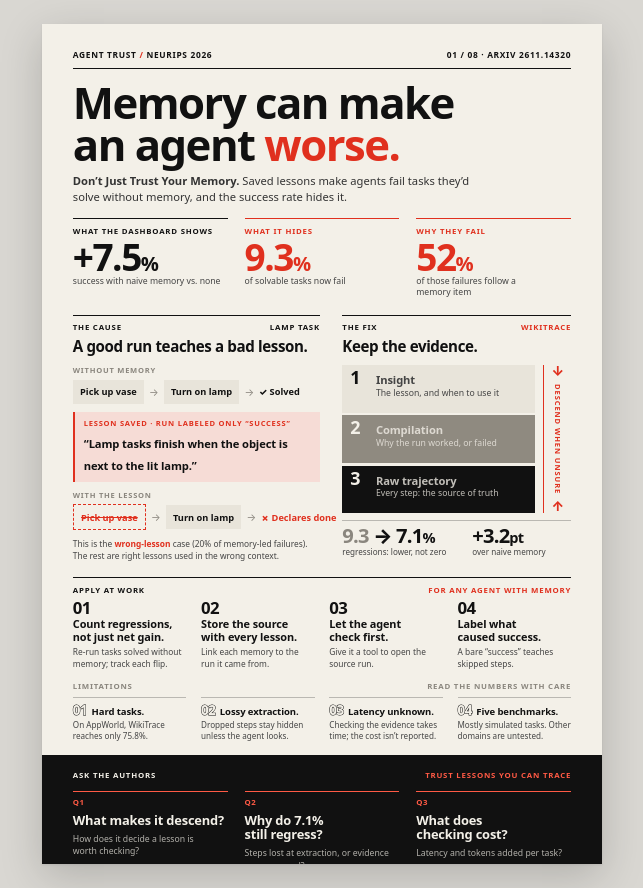
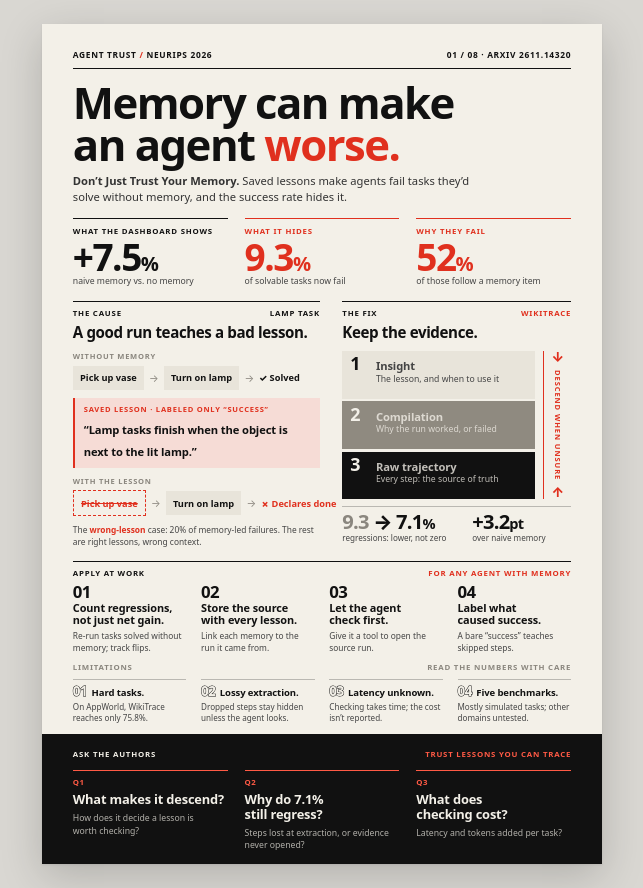
Before and after one commit to mengxuebi-mush/ai-papers-to-product, a plain HTML site: page posters/neurips-2026/01-dont-just-trust-your-memory.html in a window 1280 px wide. Shown: the whole page, without its empty margins (318-961 px from the left). Drawn offline with Linux system fonts and the light colour scheme.

Commit message:
Make posters fit on laptop-size screens
The system font switches to a wider optical size at small pixel sizes,
so poster #1 fit at 870px wide but ran 41px past the sheet at 640px,
about what a laptop browser shows. Turn optical sizing off in the shared
base CSS, and shorten six captions and three spacing values on #1 so it
fits from 560px (the minimum width) up. #4 already fits at every size.

Co-Authored-By: Claude <noreply@anthropic.com>

```diff
--- a/posters/neurips-2026/01-dont-just-trust-your-memory.html
+++ b/posters/neurips-2026/01-dont-just-trust-your-memory.html
@@ -33,7 +33,7 @@
   .hero p { font-size: 1.55cqw; line-height: 1.35; color: var(--ink-2); margin-top: .6cqw; text-wrap: pretty; }
 
   /* Middle: cause | fix */
-  .mid { display: grid; grid-template-columns: minmax(0,1.08fr) minmax(0,1fr); column-gap: 4cqw; margin-top: 2.8cqw; }
+  .mid { display: grid; grid-template-columns: minmax(0,1.08fr) minmax(0,1fr); column-gap: 4cqw; margin-top: 2.4cqw; }
   .mid section { display: flex; flex-direction: column; }
   .mid h2 { font-size: 2.7cqw; font-weight: 800; letter-spacing: -.025em; line-height: 1.05; margin-bottom: 1.8cqw; text-wrap: balance; }
   .sec-head { border-top: .35cqw solid var(--ink); padding-top: 1.2cqw; margin-bottom: 1.2cqw; display: flex; justify-content: space-between; }
@@ -75,7 +75,7 @@
   .fix-results p { font-size: 1.45cqw; line-height: 1.3; color: var(--ink-2); margin-top: .4cqw; white-space: nowrap; }
 
   /* Apply */
-  .apply { margin-top: 2.8cqw; }
+  .apply { margin-top: 2.4cqw; }
   .apply .sec-head span:last-child { color: var(--accent); }
   .apply ol { list-style: none; display: grid; grid-template-columns: repeat(4, 1fr); column-gap: 2.6cqw; }
   .apply li .num { font-size: 3cqw; display: block; margin-bottom: .5cqw; }
@@ -83,7 +83,7 @@
   .apply p { font-size: 1.5cqw; line-height: 1.38; color: var(--ink-2); text-wrap: pretty; }
 
   /* Limitations */
-  .limits { margin: 2cqw 0 2.4cqw; }
+  .limits { margin: 1.6cqw 0 2cqw; }
   .limits .label { color: var(--ink-3); margin-bottom: 1.2cqw; display: flex; justify-content: space-between; }
   .limits ol { list-style: none; display: grid; grid-template-columns: repeat(4, 1fr); column-gap: 2.6cqw; }
   .limits li { border-top: .12cqw solid var(--rule); padding-top: 1.1cqw; }
@@ -103,9 +103,9 @@
     <p class="lede"><strong>Don’t Just Trust Your Memory.</strong> Saved lessons make agents fail tasks they’d solve without memory, and the success rate hides it.</p>
 
     <div class="hero">
-      <div><span class="label">What the dashboard shows</span><span class="num">+7.5<small>%</small></span><p>success with naive memory vs. none</p></div>
+      <div><span class="label">What the dashboard shows</span><span class="num">+7.5<small>%</small></span><p>naive memory vs. no memory</p></div>
       <div class="hid"><span class="label">What it hides</span><span class="num">9.3<small>%</small></span><p>of solvable tasks now fail</p></div>
-      <div class="hid"><span class="label">Why they fail</span><span class="num">52<small>%</small></span><p>of those failures follow a memory item</p></div>
+      <div class="hid"><span class="label">Why they fail</span><span class="num">52<small>%</small></span><p>of those follow a memory item</p></div>
     </div>
 
     <div class="mid">
@@ -115,12 +115,12 @@
         <div class="run-label">Without memory</div>
         <div class="steps"><span class="step">Pick up vase</span><span class="arrow">→</span><span class="step">Turn on lamp</span><span class="arrow">→</span><span class="result ok">✓ Solved</span></div>
         <div class="lesson">
-          <span>Lesson saved · run labeled only “success”</span>
+          <span>Saved lesson · labeled only “success”</span>
           <q>Lamp tasks finish when the object is next to the lit lamp.</q>
         </div>
         <div class="run-label">With the lesson</div>
         <div class="steps"><span class="step gone">Pick up vase</span><span class="arrow">→</span><span class="step">Turn on lamp</span><span class="arrow">→</span><span class="result bad">✗ Declares done</span></div>
-        <p class="note">This is the <b>wrong-lesson</b> case (20% of memory-led failures). The rest are right lessons used in the wrong context.</p>
+        <p class="note">The <b>wrong-lesson</b> case: 20% of memory-led failures. The rest are right lessons, wrong context.</p>
       </section>
 
       <section class="fix">
@@ -144,7 +144,7 @@
     <div class="apply">
       <div class="sec-head label"><span>Apply at work</span><span>For any agent with memory</span></div>
       <ol>
-        <li><span class="num">01</span><h3>Count regressions, not just net gain.</h3><p>Re-run tasks solved without memory; track each flip.</p></li>
+        <li><span class="num">01</span><h3>Count regressions, not just net gain.</h3><p>Re-run tasks solved without memory; track flips.</p></li>
         <li><span class="num">02</span><h3>Store the source with every lesson.</h3><p>Link each memory to the run it came from.</p></li>
         <li><span class="num">03</span><h3>Let the agent check first.</h3><p>Give it a tool to open the source run.</p></li>
         <li><span class="num">04</span><h3>Label what caused success.</h3><p>A bare “success” teaches skipped steps.</p></li>
@@ -156,8 +156,8 @@
       <ol>
         <li><b><span class="num out">01</span>Hard tasks.</b><p>On AppWorld, WikiTrace reaches only 75.8%.</p></li>
         <li><b><span class="num out">02</span>Lossy extraction.</b><p>Dropped steps stay hidden unless the agent looks.</p></li>
-        <li><b><span class="num out">03</span>Latency unknown.</b><p>Checking the evidence takes time; the cost isn’t reported.</p></li>
-        <li><b><span class="num out">04</span>Five benchmarks.</b><p>Mostly simulated tasks. Other domains are untested.</p></li>
+        <li><b><span class="num out">03</span>Latency unknown.</b><p>Checking takes time; the cost isn’t reported.</p></li>
+        <li><b><span class="num out">04</span>Five benchmarks.</b><p>Mostly simulated tasks; other domains untested.</p></li>
       </ol>
     </div>
 
--- a/posters/neurips-2026/poster.css
+++ b/posters/neurips-2026/poster.css
@@ -15,7 +15,9 @@
 }
 
 *, *::before, *::after { box-sizing: border-box; margin: 0; padding: 0; }
-html { -webkit-font-smoothing: antialiased; -moz-osx-font-smoothing: grayscale; font-synthesis: none; }
+/* Optical sizing off: the system font widens at small sizes, so the same poster
+   would wrap more lines on a laptop than on a big screen and stop fitting. */
+html { -webkit-font-smoothing: antialiased; -moz-osx-font-smoothing: grayscale; font-synthesis: none; font-optical-sizing: none; }
 body {
   background: #d9d7d2;
   min-height: 100vh;
```
